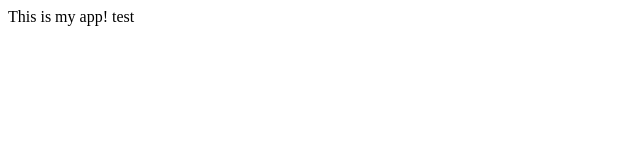
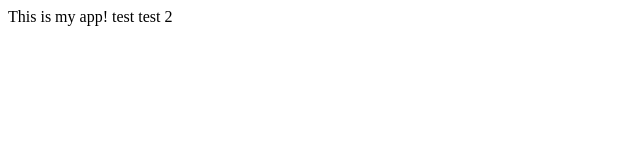
Before and after one commit to WhatDoYaNeed/Test, a plain HTML site: page index.html in a window 1280 px wide. Shown: the full height of the page, 0-640 px from the left. Drawn offline with Linux system fonts and the light colour scheme.

Commit message:
tesst test 2

```diff
--- a/index.html
+++ b/index.html
@@ -5,6 +5,6 @@
         <title>MY App</title>
     </head>
     <body>
-        This is my app! test
+        This is my app! test test 2
     </body>
 </html>
```
